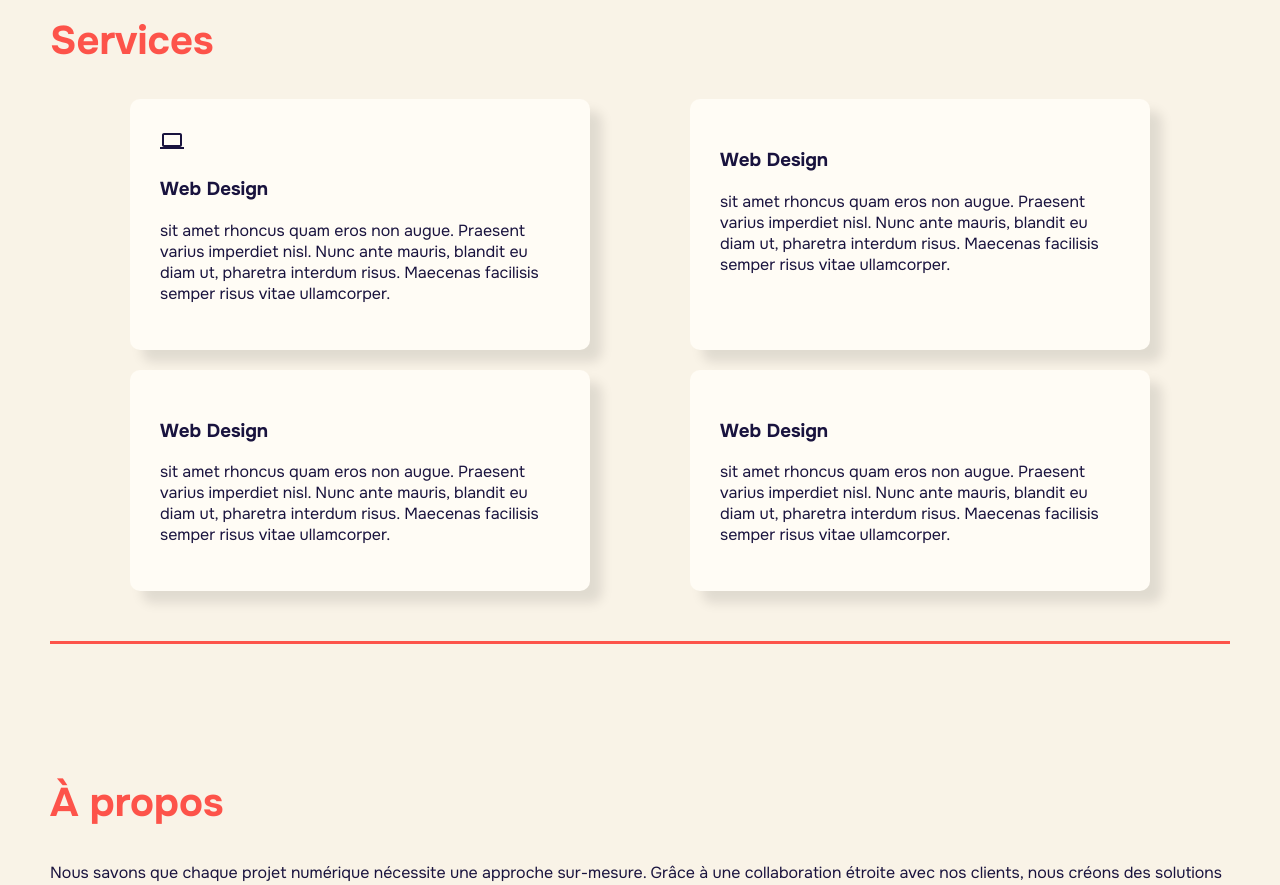
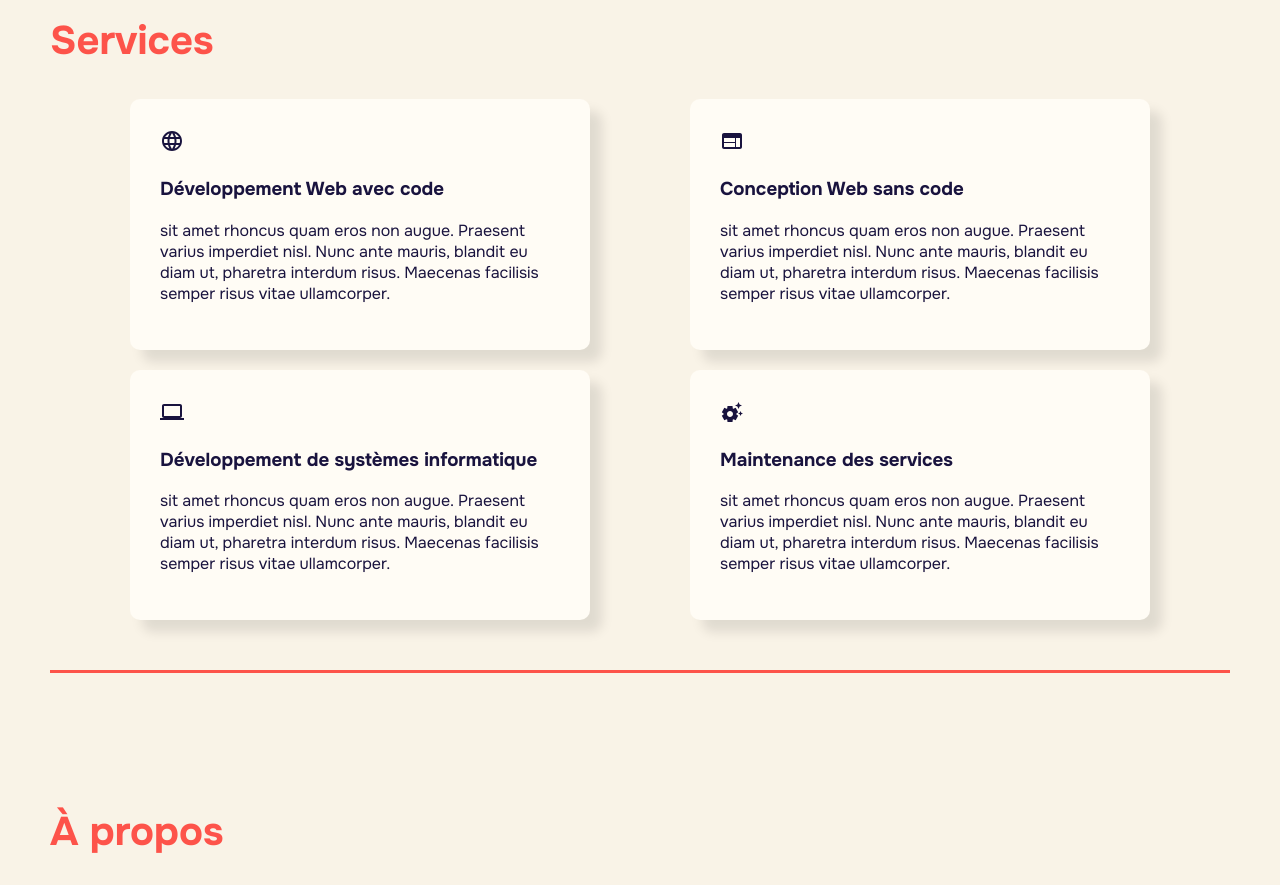
Before and after one commit to kozzo-solutions/kozzo-website, a React (Create React App) app: page / in a window 1280 px wide. Shown: the part 780-1665 px from the top of the page. Built offline with nearby package versions, Linux system fonts and the light colour scheme.

Commit message:
add icons for different services

```diff
--- a/src/components/services.js
+++ b/src/components/services.js
@@ -1,16 +1,18 @@
 import React from "react";
 import ServiceCard from "./service-card";
 import ComputerIcon from '@mui/icons-material/Computer';
-
+import SettingsSuggestIcon from '@mui/icons-material/SettingsSuggest';
+import LanguageIcon from '@mui/icons-material/Language';
+import WebIcon from '@mui/icons-material/Web';
 
 const Services = () => (
     <div className="services-section">
         <h2>Services</h2>
         <div className="service-cards">
-            <ServiceCard icon = {<ComputerIcon></ComputerIcon>} title="Web Design" desc="sit amet rhoncus quam eros non augue. Praesent varius imperdiet nisl. Nunc ante mauris, blandit eu diam ut, pharetra interdum risus. Maecenas facilisis semper risus vitae ullamcorper."/>
-            <ServiceCard title="Web Design" desc="sit amet rhoncus quam eros non augue. Praesent varius imperdiet nisl. Nunc ante mauris, blandit eu diam ut, pharetra interdum risus. Maecenas facilisis semper risus vitae ullamcorper."/>
-            <ServiceCard title="Web Design" desc="sit amet rhoncus quam eros non augue. Praesent varius imperdiet nisl. Nunc ante mauris, blandit eu diam ut, pharetra interdum risus. Maecenas facilisis semper risus vitae ullamcorper."/>
-            <ServiceCard title="Web Design" desc="sit amet rhoncus quam eros non augue. Praesent varius imperdiet nisl. Nunc ante mauris, blandit eu diam ut, pharetra interdum risus. Maecenas facilisis semper risus vitae ullamcorper."/>
+            <ServiceCard icon = {<LanguageIcon></LanguageIcon>} title="Développement Web avec code" desc="sit amet rhoncus quam eros non augue. Praesent varius imperdiet nisl. Nunc ante mauris, blandit eu diam ut, pharetra interdum risus. Maecenas facilisis semper risus vitae ullamcorper."/>
+            <ServiceCard icon = {<WebIcon></WebIcon>} title="Conception Web sans code" desc="sit amet rhoncus quam eros non augue. Praesent varius imperdiet nisl. Nunc ante mauris, blandit eu diam ut, pharetra interdum risus. Maecenas facilisis semper risus vitae ullamcorper."/>
+            <ServiceCard icon = {<ComputerIcon></ComputerIcon>} title="Développement de systèmes informatique" desc="sit amet rhoncus quam eros non augue. Praesent varius imperdiet nisl. Nunc ante mauris, blandit eu diam ut, pharetra interdum risus. Maecenas facilisis semper risus vitae ullamcorper."/>
+            <ServiceCard icon = {<SettingsSuggestIcon></SettingsSuggestIcon>} title="Maintenance des services" desc="sit amet rhoncus quam eros non augue. Praesent varius imperdiet nisl. Nunc ante mauris, blandit eu diam ut, pharetra interdum risus. Maecenas facilisis semper risus vitae ullamcorper."/>
         </div>
     </div>
 )
```
